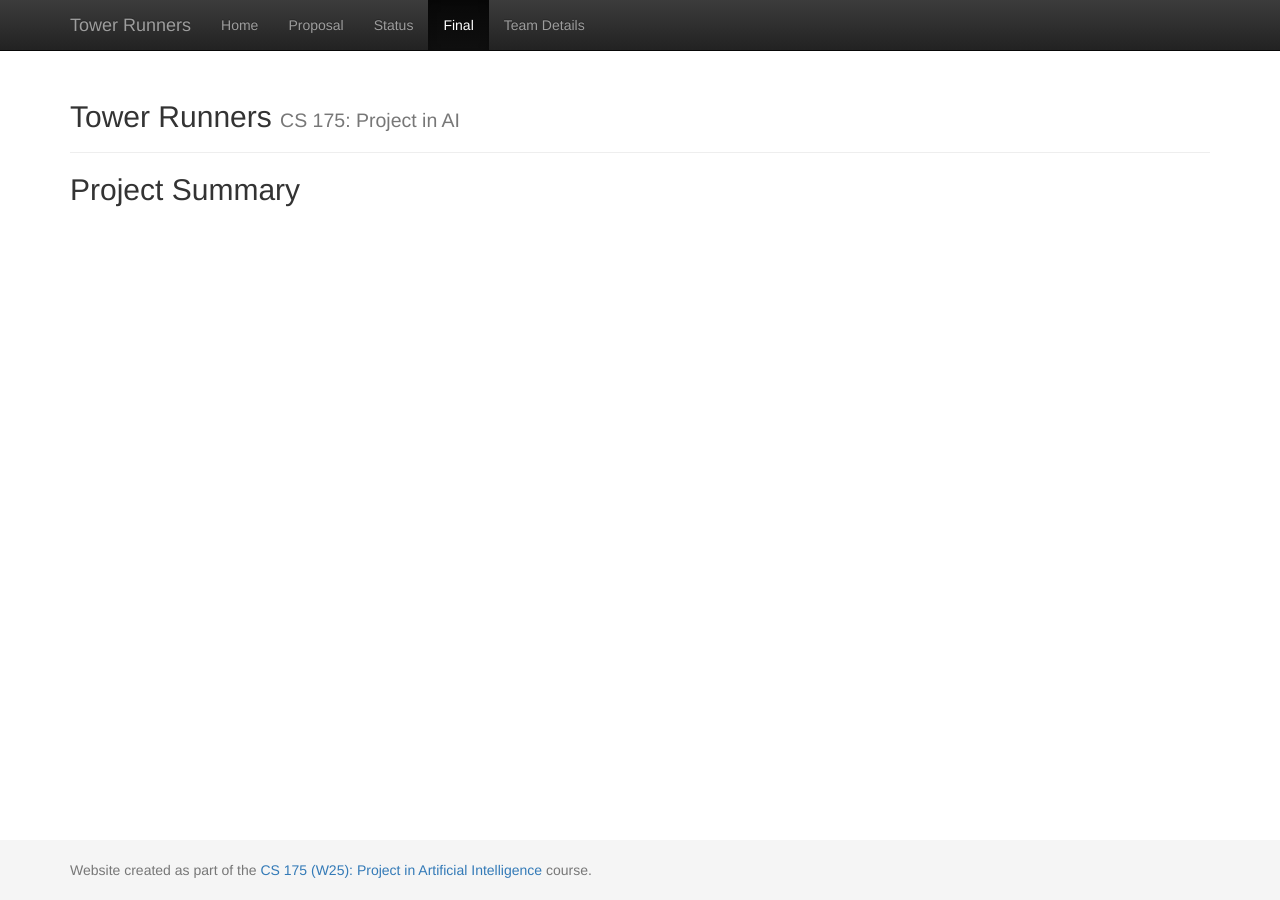
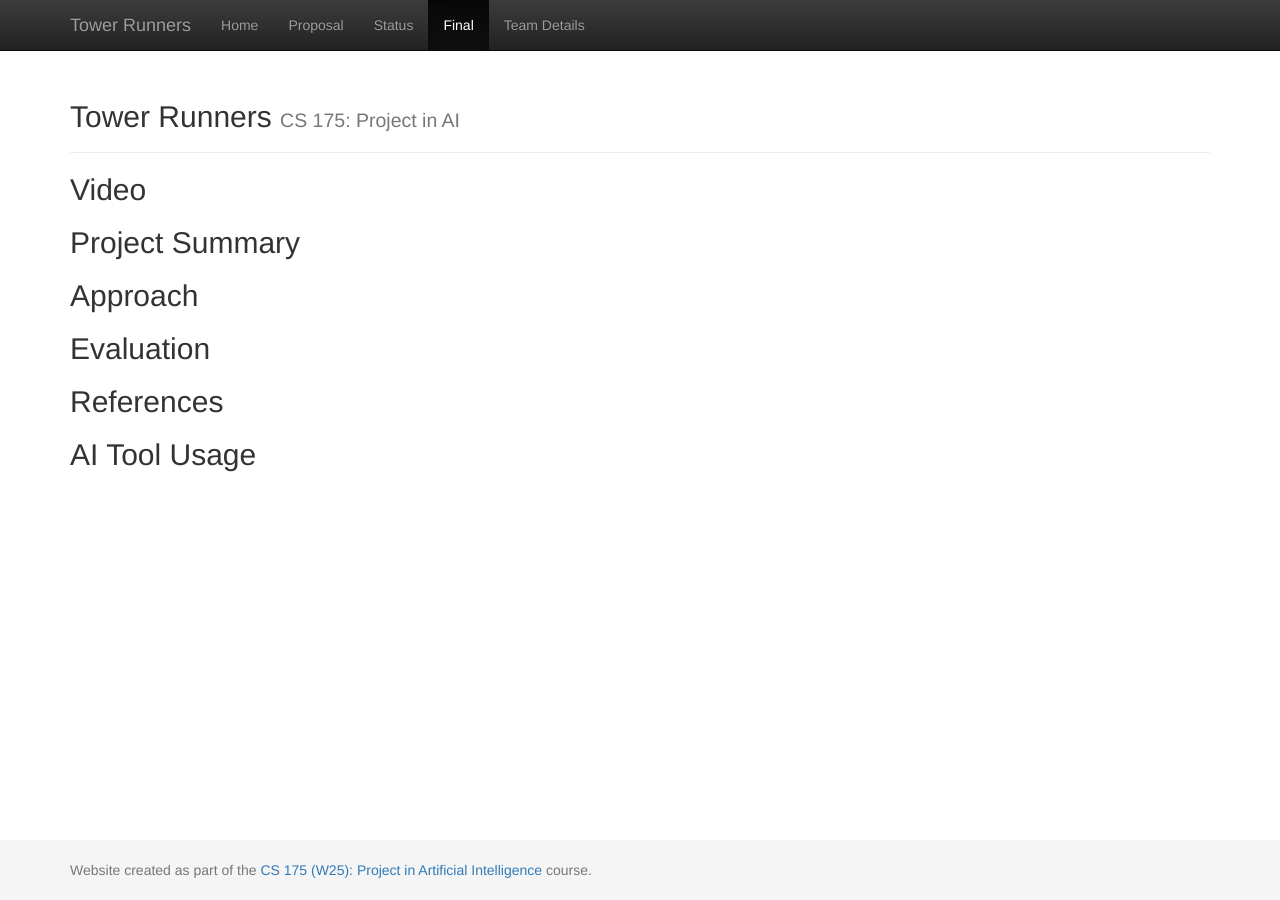
Before and after one commit to avinashduggal/TowerRunners, a Jekyll site: the page built from docs/final.md, in a window 1280 px wide. Built offline with Jekyll 4.4.1, drawn with Linux system fonts in a browser that asks for light colours.

Commit message:
Add headers for each section of the final report

```diff
--- a/docs/final.md
+++ b/docs/final.md
@@ -3,4 +3,9 @@ layout: default
 title: Final Report
 ---
 
+## Video
 ## Project Summary
+## Approach
+## Evaluation
+## References
+## AI Tool Usage
```
